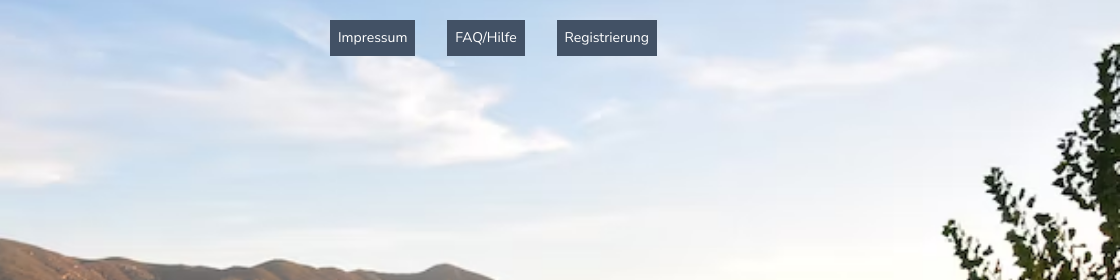
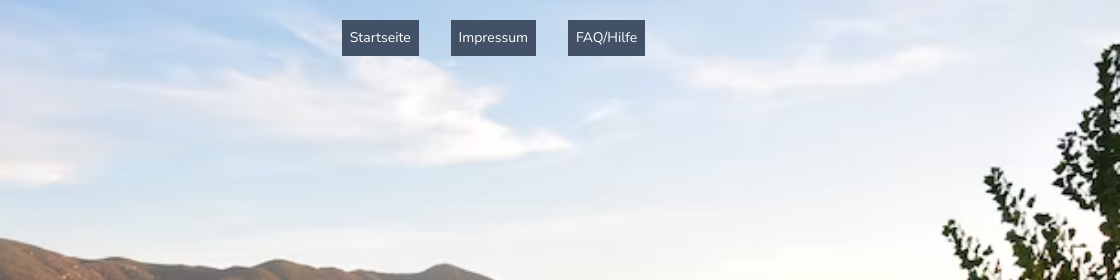
Before and after one commit to distant-hotel/distant-hotel.github.io, a plain HTML site: page pages/register.html in a window 1280 px wide. Shown: the top 280 px of the page, 160-1280 px from the left. Drawn offline with nearby package versions, Linux system fonts and the light colour scheme; a web font is replaced by a local one.

Commit message:
changes to header

```diff
--- a/pages/register.html
+++ b/pages/register.html
@@ -28,17 +28,20 @@
                 </a>
             </nav>
         </div>
-        <div class="secondory-header">
-            <nav class="nav">
-                <ul>
-                    <li><a href="imprint.html">Impressum</a></li>
-                    <li><a href="faq.html">FAQ/Hilfe</a></li>
-                    <li><a href="register.html">Registrierung</a></li>
-                </ul>
-            </nav>
+        <div>
+            <div>
+                <nav class="nav">
+                    <ul>
+                        <li><a href="../index.html">Startseite</a></li>
+                        <li> <a href="imprint.html">Impressum</a></li>
+                        <li><a href="faq.html">FAQ/Hilfe</a></li>
+
+                    </ul>
+                </nav>
+            </div>
+
         </div>
     </header>
-
 
     <main>
 
```
Also changed, not shown: pages/faq.html (+1 -1 lines), pages/imprint.html (+1 -1 lines).
